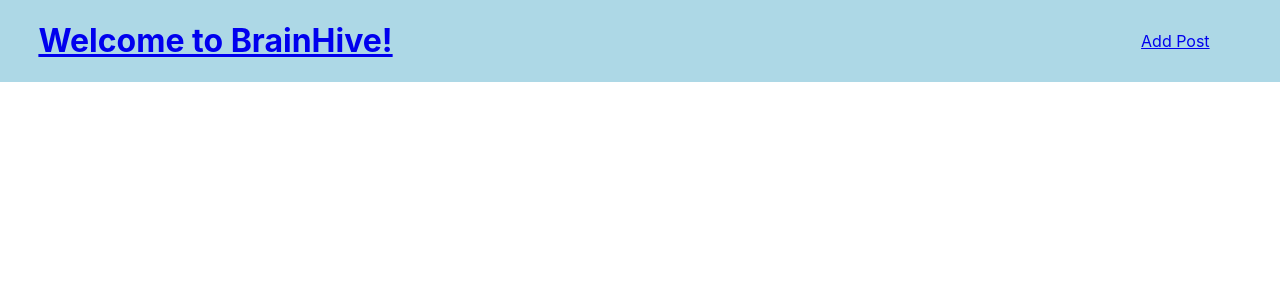
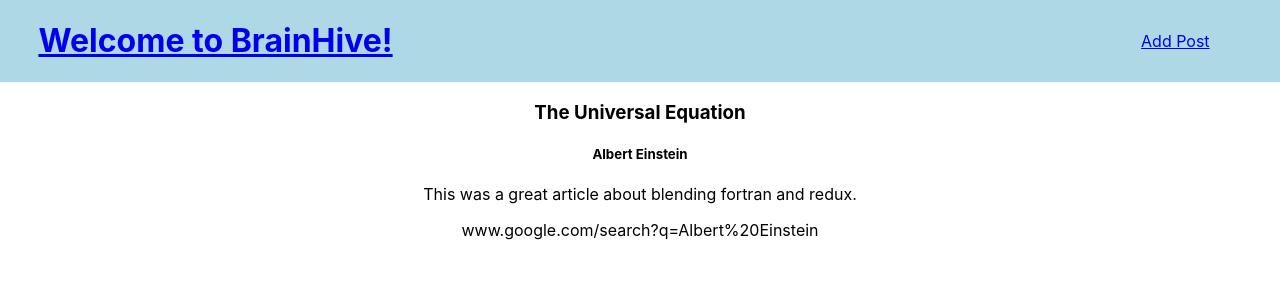
Before and after one commit to crcnum4/bh8Morning, a React (Create React App) app: page /post/1 in a window 1280 px wide. Shown: the top 300 px of the page. Built offline with nearby package versions, Linux system fonts and the light colour scheme.

Commit message:
preredux

```diff
--- a/src/App.js
+++ b/src/App.js
@@ -3,19 +3,32 @@ import { BrowserRouter, Route, Switch } from "react-router-dom";
 import "./App.css";
 import PostList from "./components/PostList";
 import Navbar from "./components/Navbar";
-import posts from "./mock/posts";
+import ViewPost from "./components/ViewPost";
+import INITIAL_POSTS from "./mock/posts";
 
 import PostForm from "./components/PostForm";
 
 class App extends Component {
+  //"global" state without redux
   state = {
-    posts: [...posts],
+    posts: [...INITIAL_POSTS],
+    selected: 1,
   };
 
   addPost = (postData) => {
+    postData.id = this.state.posts[this.state.posts.length - 1].id + 1;
     console.log("hello", postData);
     this.setState({
+      ...this.state,
       posts: [...this.state.posts, postData],
+    });
+  };
+
+  handleSelect = (id) => {
+    console.log("clicked", id);
+    this.setState({
+      ...this.state,
+      selected: id,
     });
   };
 
@@ -26,10 +39,17 @@ class App extends Component {
           <Navbar />
           <Switch>
             <Route path="/" exact>
-              <PostList posts={this.state.posts} />
+              <PostList
+                posts={this.state.posts}
+                handleSelect={this.handleSelect}
+              />
             </Route>
             <Route path="/add" exact>
               <PostForm addPost={this.addPost} />
+            </Route>
+            <Route path="/post/:postId">
+              {/* <ViewPost post={this.state.posts[this.state.selected - 1]} /> */}
+              <ViewPost post={this.state.posts} />
             </Route>
           </Switch>
         </div>
--- a/src/components/Post.js
+++ b/src/components/Post.js
@@ -1,20 +1,38 @@
-import React from 'react';
+import React, { Component } from "react";
+import { Redirect } from "react-router-dom";
 
-const Post = ({post}) => {
+/*
+  display an individual post and controll redirect on click
+  has state because...
+*/
 
+class Post extends Component {
+  state = {
+    clicked: false,
+  };
+
+  handleClick = () => {
+    this.props.handleSelect(this.props.post.id);
+    this.setState({ clicked: true });
+  };
+
+  render() {
+    const { post } = this.props;
     // the paramater is doing this:
     // const {post} = props;
 
     return (
-    <div className={'box'}>
+      <div className={"box"} onClick={() => this.handleClick()}>
+        {this.state.clicked ? <Redirect to={`/post/${post.id}`} /> : null}
         <h2>{post.title}</h2>
         <p>{post.resourceAuthor}</p>
-      {post.videoLength ? (<p>Length: {post.videoLength}</p>) : null }
+        {post.videoLength ? <p>Length: {post.videoLength}</p> : null}
         {/* {conditional ? true code : false code} */}
         <p>Rating: {post.rating}</p>
         <p>Comments: {post.comments.length}</p>
       </div>
-  )
+    );
+  }
 }
 
 export default Post;
--- a/src/components/PostForm.js
+++ b/src/components/PostForm.js
@@ -1,7 +1,7 @@
 import React, { Component } from "react";
 
-class PostForm extends Component {
-  state = {
+const INITIAL_STATE = {
+  id: 0,
   posterName: "",
   resourceAuthor: "",
   jobSkillLevel: "",
@@ -11,12 +11,15 @@ class PostForm extends Component {
   summary: "",
   link: "",
   resourceType: "",
-    datePublished: null,
+  datePublished: "",
   videoLength: "",
   timeToComplete: "",
   rating: "",
   comments: [],
 };
+
+class PostForm extends Component {
+  state = { ...INITIAL_STATE };
 
   handleChange = (e) => {
     this.setState({
@@ -27,27 +30,11 @@ class PostForm extends Component {
 
   handleSubmit = (e) => {
     e.preventDefault();
-    console.log("hi");
     // add any form validation
     const postData = { ...this.state };
     postData.categories = postData.categories.split(",");
     this.props.addPost(postData);
-    this.setState({
-      posterName: "",
-      resourceAuthor: "",
-      jobSkillLevel: "",
-      cohort: "",
-      title: "",
-      categories: "",
-      summary: "",
-      link: "",
-      resourceType: "",
-      datePublished: null,
-      videoLength: "",
-      timeToComplete: "",
-      rating: "",
-      comments: [],
-    });
+    this.setState({ ...INITIAL_STATE });
   };
 
   render() {
--- a/src/components/PostList.js
+++ b/src/components/PostList.js
@@ -1,5 +1,10 @@
 import React from "react";
 import Post from "./Post";
+
+/*
+  post list is in charge of displaying a list of post cards and passing along the select function.
+  it has no state because...
+*/
 
 const PostList = (props) => {
   const renderPosts = () => {
@@ -8,7 +13,9 @@ const PostList = (props) => {
     // };
 
     const display = props.posts.map((post) => {
-      return <Post post={post} />;
+      return (
+        <Post post={post} key={post.id} handleSelect={props.handleSelect} />
+      );
     });
     // [<Post post=[0]/>, <Post post[1]/>, <Post post[2]/>]
     return display;
--- /dev/null
+++ b/src/components/ViewPost.js
@@ -0,0 +1,19 @@
+import React, { Component } from "react";
+import { withRouter } from "react-router-dom";
+
+class ViewPost extends Component {
+  render() {
+    const { postId } = this.props.match.params;
+    const post = this.props.post[postId - 1];
+    return (
+      <div>
+        <h3>{post.title}</h3>
+        <h5>{post.resourceAuthor}</h5>
+        <p>{post.summary}</p>
+        <p>{post.link}</p>
+      </div>
+    );
+  }
+}
+
+export default withRouter(ViewPost);
--- a/src/mock/posts.js
+++ b/src/mock/posts.js
@@ -1,5 +1,7 @@
 export default [
   {
+    id: 1,
+    deleted: true,
     posterName: "Arnell Milhouse",
     resourceAuthor: "Albert Einstein",
     jobSkillLevel: "Advanced",
@@ -16,6 +18,7 @@ export default [
     comments: [{ commenter: "Cliff", text: "Nice post" }],
   },
   {
+    id: 2,
     posterName: "Ava Callery",
     resourceAuthor: "Shaun Pelling (The Net Ninja)",
     jobSkillLevel: "Advanced",
@@ -35,6 +38,7 @@ export default [
     ],
   },
   {
+    id: 3,
     posterName: "dAwG4_43675l",
     resourceAuthor: "Robinson Crusoe",
     jobSkillLevel: "Intermediate",
@@ -51,6 +55,7 @@ export default [
     comments: [{ commenter: "John", text: "Nice post" }],
   },
   {
+    id: 4,
     posterName: "Katie Barriere",
     resourceAuthor: "Anchal Nigam",
     jobSkillLevel: "Beginner",
@@ -69,6 +74,7 @@ export default [
     comments: [{ commenter: "Katie", text: "Great article" }],
   },
   {
+    id: 5,
     posterName: "Michael Spremulli",
     resourceAuthor: "Erl Cope",
     skillLevel: "Advanced",
@@ -87,6 +93,7 @@ export default [
     comments: [{ poster: "Cliff", text: "Not bad, a little out of date." }],
   },
   {
+    id: 6,
     posterName: "Nicole Luguesi",
     resourceAuthor: "How to code with Duomly",
     jobSkillLevel: "beginner",
@@ -103,6 +110,26 @@ export default [
     comments: [{ commentor: "Cliff", text: "Nice post" }],
   },
   {
+    id: 7,
+    posterName: "Stephanie Rodriguez",
+    resourceAuthor: "Dan Abramov",
+    jobSkillLevel: "Advanced",
+    cohort: "0",
+    title: "Presentational and Container Components",
+    categories: ["React", "Redux"],
+    summary:
+      "This article explains the benefits of approach of Presentational Components",
+    link:
+      "https://medium.com/@dan_abramov/smart-and-dumb-components-7ca2f9a7c7d0",
+    resourceType: "Article",
+    datePublished: "2017-23-03.00:00:00z",
+    videoLength: null,
+    timeToComplete: 5,
+    rating: 5,
+    comments: [{ commenter: "Valerie", text: "This was informative." }],
+  },
+  {
+    id: 8,
     posterName: "Stephanie Rodriguez",
     resourceAuthor: "Dan Abramov",
     jobSkillLevel: "Advanced",
```
Also changed, not shown: test.js (added, +11 -0 lines). Lines whose indentation alone changed are shown as unchanged.
